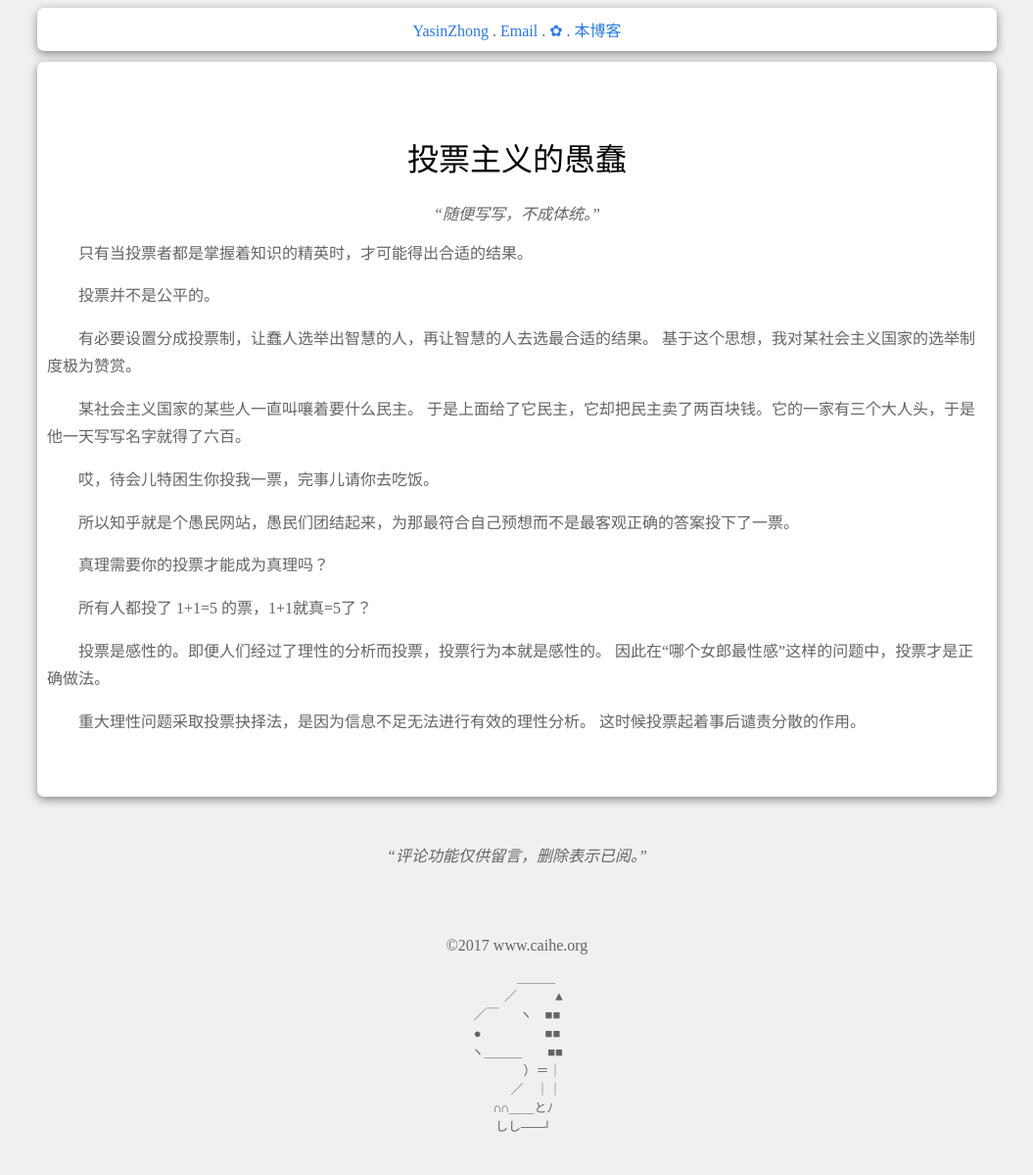
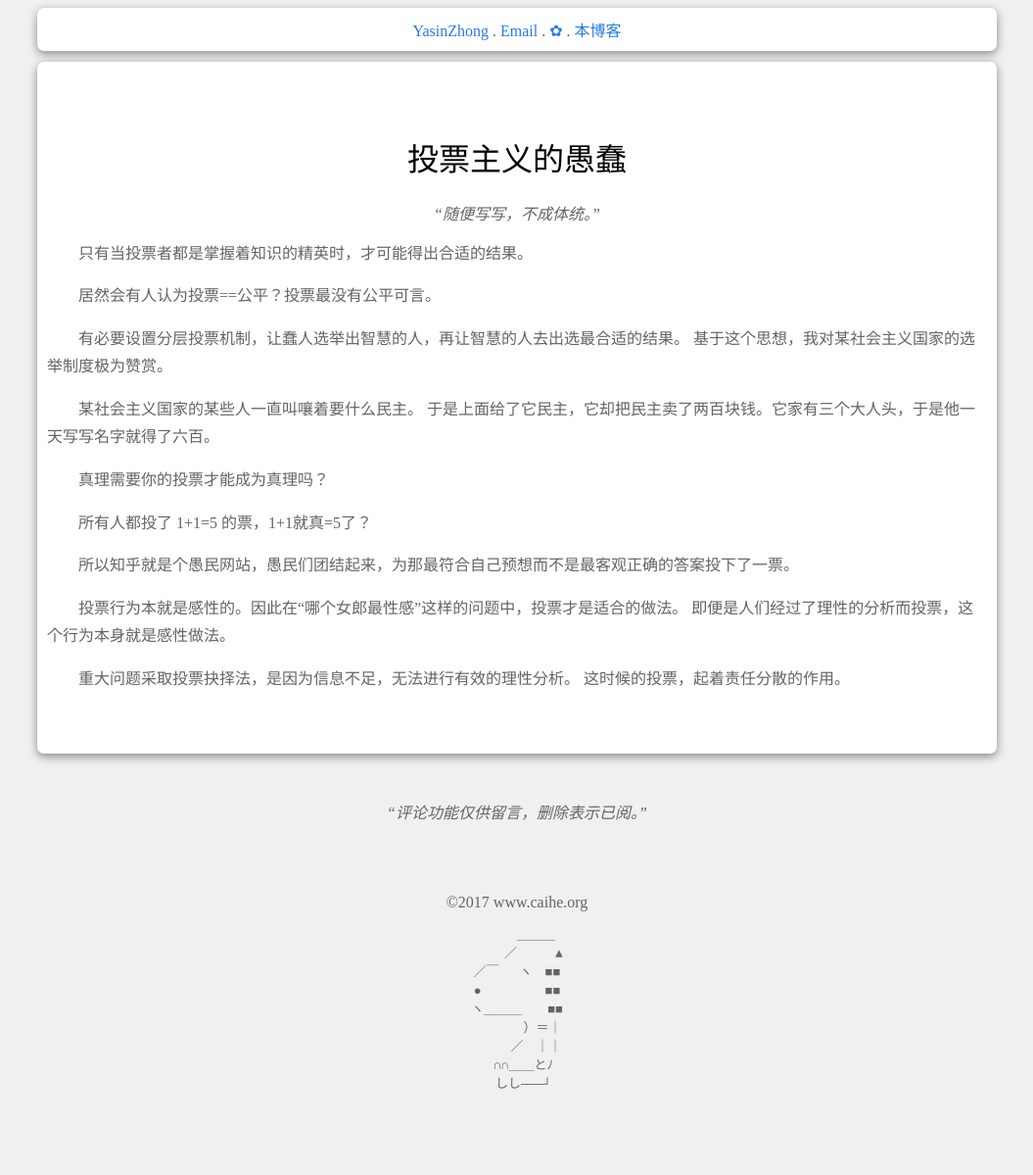
Before and after one commit to YasinZhong/yasinzhong.github.io, a Jekyll site: the page built from _posts/2018-4-1-Vote-ism.html, in a window 1280 px wide. Shown: the whole page at 98% size, without its empty margins (112-1167 px from the left). Built offline with Jekyll 4.4.1, drawn with Linux system fonts in a browser that asks for light colours; comment, search, counter and statistics services are not loaded; after the commit the page ends 1155 px from its top, so only the background shows below that.

Commit message:
2018/04/07

```diff
--- a/_posts/2018-4-1-Vote-ism.html
+++ b/_posts/2018-4-1-Vote-ism.html
@@ -14,25 +14,17 @@ title: 投票主义的愚蠢
 
 
 <p>
-	投票并不是公平的。
+	居然会有人认为投票==公平？投票最没有公平可言。
 </p>
 
 <p>
-	有必要设置分成投票制，让蠢人选举出智慧的人，再让智慧的人去选最合适的结果。
+	有必要设置分层投票机制，让蠢人选举出智慧的人，再让智慧的人去出选最合适的结果。
 	基于这个思想，我对某社会主义国家的选举制度极为赞赏。
 </p>
 
 <p>
 	某社会主义国家的某些人一直叫嚷着要什么民主。
-	于是上面给了它民主，它却把民主卖了两百块钱。它的一家有三个大人头，于是他一天写写名字就得了六百。
-</p>
-
-<p>
-	哎，待会儿特困生你投我一票，完事儿请你去吃饭。
-</p>
-
-<p>
-	所以知乎就是个愚民网站，愚民们团结起来，为那最符合自己预想而不是最客观正确的答案投下了一票。
+	于是上面给了它民主，它却把民主卖了两百块钱。它家有三个大人头，于是他一天写写名字就得了六百。
 </p>
 
 <p>
@@ -44,11 +36,15 @@ title: 投票主义的愚蠢
 </p>
 
 <p>
-	投票是感性的。即便人们经过了理性的分析而投票，投票行为本就是感性的。
-	因此在“哪个女郎最性感”这样的问题中，投票才是正确做法。
+	所以知乎就是个愚民网站，愚民们团结起来，为那最符合自己预想而不是最客观正确的答案投下了一票。
 </p>
 
 <p>
-	重大理性问题采取投票抉择法，是因为信息不足无法进行有效的理性分析。
-	这时候投票起着事后谴责分散的作用。
+	投票行为本就是感性的。因此在“哪个女郎最性感”这样的问题中，投票才是适合的做法。
+	即便是人们经过了理性的分析而投票，这个行为本身就是感性做法。
 </p>
+
+<p>
+	重大问题采取投票抉择法，是因为信息不足，无法进行有效的理性分析。
+	这时候的投票，起着责任分散的作用。
+</p>
--- a/_posts/2018-4-2-WeirdPerson.html
+++ b/_posts/2018-4-2-WeirdPerson.html
@@ -10,7 +10,7 @@ title: 有趣的人
 </q>
 
 <p>
-	2018/4/7,今天在图书馆自修时，有个家伙耳塞声音开得超级大，我坐在离他10米的地方，很清楚的听着他播放的音乐，是一些电子音乐，狂轰滥炸的节奏。
+	2018/4/7,今天在图书馆自修时，有个家伙耳塞声音开得超级大，我坐在离他10米的地方，很清楚的听到是一些狂轰滥炸的电子音乐
 </p>
 
 <p>
```
